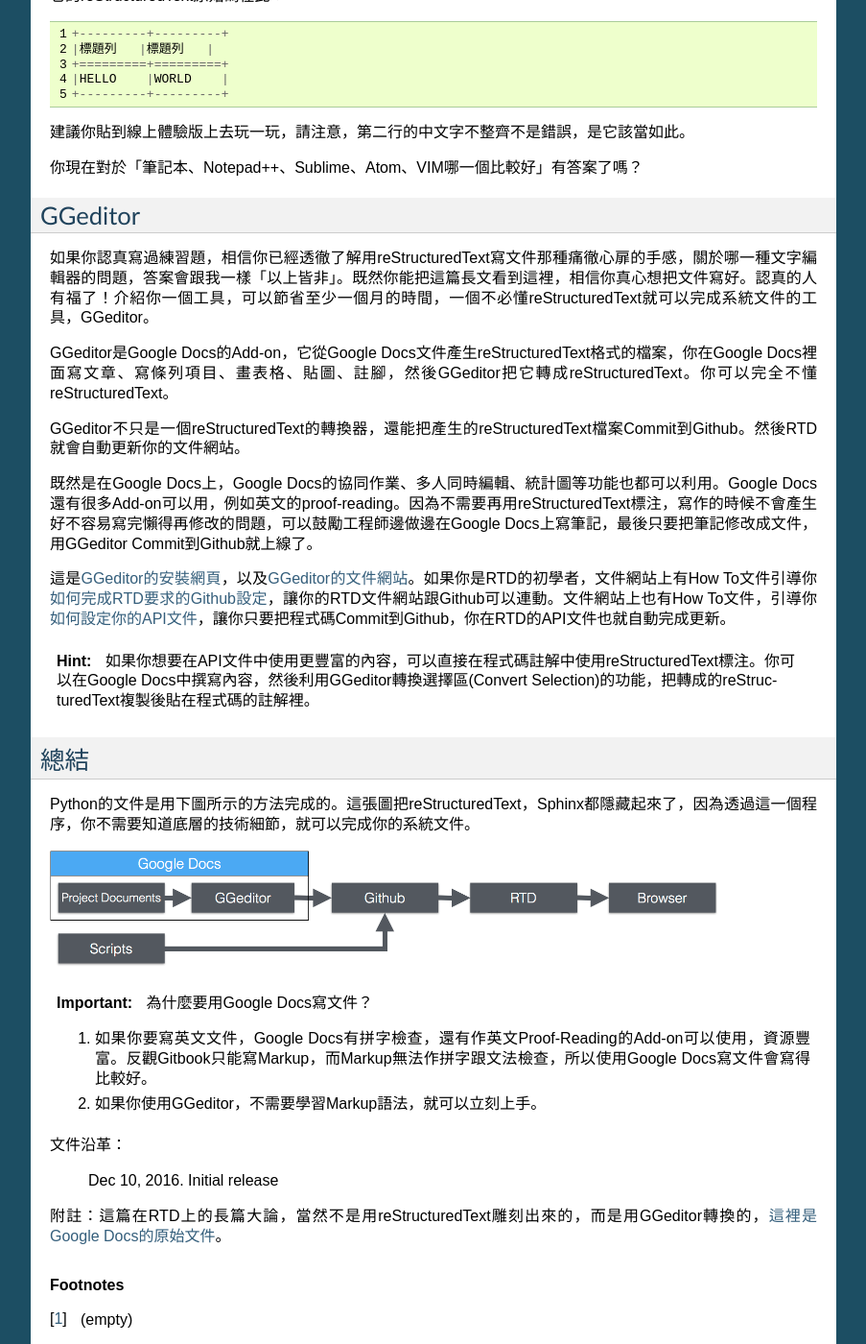
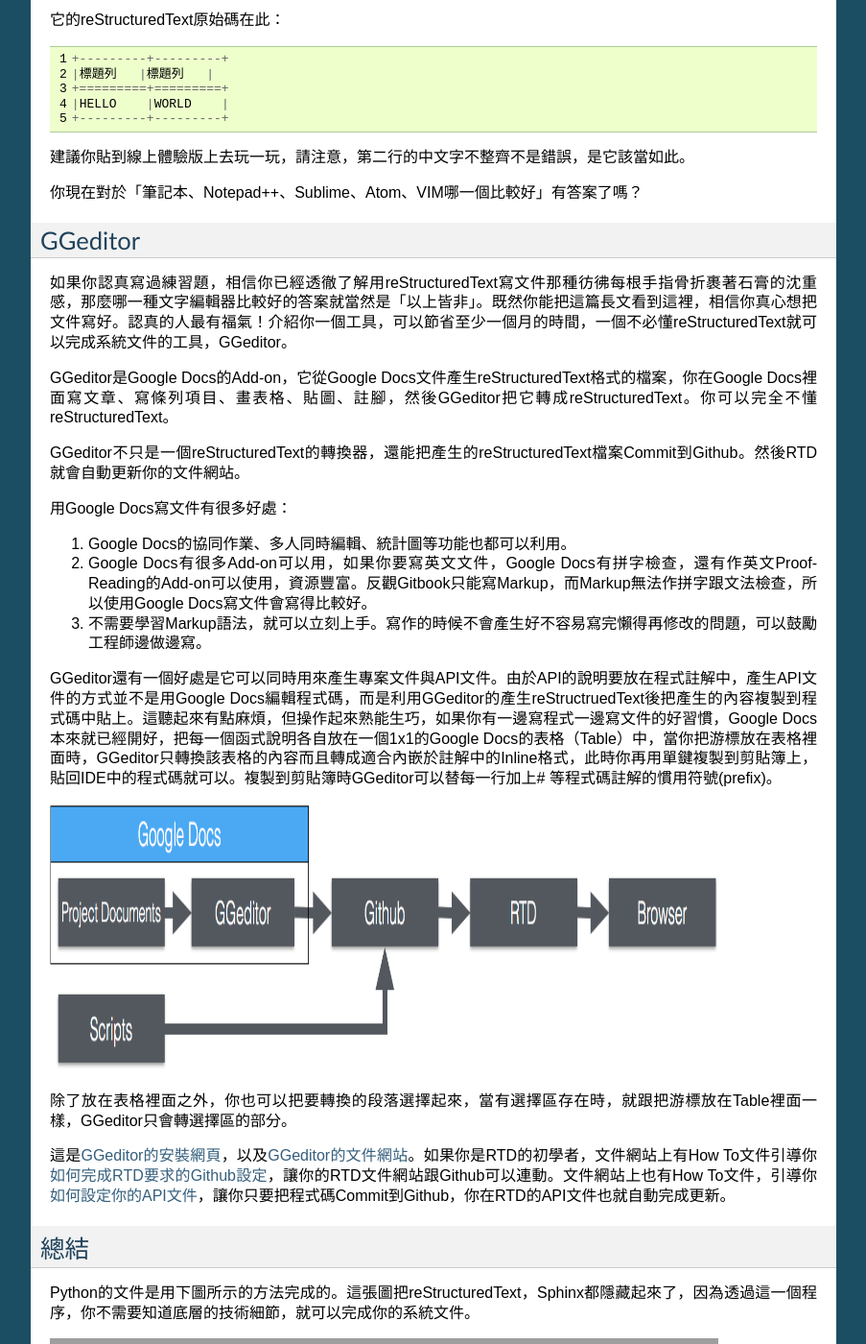
Before and after one commit to iapyeh/iapyeh, a Sphinx documentation site: the page built from docs/blogs/technical/how2pydocs.rst, in a window 1280 px wide and 1400 px high, scrolled down 5889 px. Shown: the whole window at 96% size, without its empty margins (198-1101 px from the left). Built offline with Sphinx 7.4.7, drawn with Linux system fonts in a browser that asks for light colours; some of the changed text lies outside the part shown; grey boxes are pictures that could not be loaded.

Commit message:
Google Docs reST Editor@2016-12-11 8:57:54

```diff
--- a/docs/blogs/technical/how2pydocs.rst
+++ b/docs/blogs/technical/how2pydocs.rst
@@ -96,9 +96,11 @@
 
 因為，系統文件不是只有API文件。
 
-你可以參考\ |LINK7|\ 網站，它需要一個「首頁」說明GGeditor是什麼，有什麼特性，這份文件不是API文件，還有其他Tutorial（導引）, User Guide（使用手冊）, How To（如何）, Examples（範例）等等都不是API文件，然而這些也都是系統文件。GGeditor只是一個很小的專案，大型開發案文件更是多如牛毛，而且經常需要改版再改版，不只文字跟圖案，甚至還有影音。程式設計師不只是寫程式，也不只是寫API文件，還要負責撰寫這些系統文件（還好目前還不至於負責拍影片，頂多是螢幕錄影），在人力充沛的開發團隊也許會有PM或秘書負責，然而不論是誰負責，系統文件不只是API文件這個事實不變。
+還有「專案文件」，這個概念我們很少談，少到連名字都還沒固定稱法，暫時稱為專案文件，凡是非API的文件，不是用來說明你的程式有哪些模組、有哪些函數呼叫的，都屬於這一類。
 
-這些非API 文件文件該怎麼寫沒有強制規定或國際標準可以遵循，既然最終是用網頁呈現，你直接寫HTML也行。然而，慢慢地你會發現，只有HTML是不夠的，還要有PDF才行，不然要把整份文件列印下來還挺麻煩的。到頭來終究會同意：如果可以只寫一份，然後由那一份去產生其他的格式，是一種比較好的作法。這時候，Sphinx跟reStructuredText又出場了，你用reStructruedText的格式寫一份，然後由Sphinx轉成HTML、PDF、LaTex等各種格式。如此一來，不論是API文件還是非API文件，都用reStructruedText的格式寫註解，都用Sphinx作轉換，寫系統文件只要這一套組合就可以完成，這是比較經濟實惠的作法。
+舉例而言，\ |LINK7|\ 網站，有一個「首頁」說明這個專案（GGeditor）是什麼、有什麼特性，還有其他為了讓使用者了解如何使用這個工具的Tutorial（導引）, User Guide（使用手冊）, How To（如何）, Examples（範例）等等都不是API文件而是專案文件。GGeditor只是一個小工具，大型系統的專案文件是多如牛毛，而且經常需要改版再改版，不只文字跟圖案，甚至還有影音。程式設計師不只是寫程式，也不只是寫API文件，還要負責撰寫這些專案文件，在人力充沛的開發團隊也許會有PM或秘書負責，然而不論是誰負責，系統文件包括專案跟API文件這兩種是不變的。
+
+這些專案文件該怎麼寫沒有強制規定或國際標準可以遵循，既然最終是用網頁呈現，你直接寫HTML也行。然而，慢慢地你會發現，只有HTML是不夠的，還要有PDF才行，不然要把整份文件列印下來還挺麻煩的。到頭來終究會同意：如果可以只寫一份，然後由那一份去產生其他的格式，是一種比較好的作法。這時候，Sphinx跟reStructuredText又出場了，你用reStructruedText的格式寫一份，然後由Sphinx轉成HTML、PDF、LaTex等各種格式。如此一來，不論是API文件還是專案文件，都用reStructruedText的格式寫註解，都用Sphinx作轉換，寫系統文件只要這一套組合就可以完成，這是比較經濟實惠的作法。
 
 以上所談論的觀念可以總結為以下的圖形表示。
 
@@ -138,11 +140,11 @@
 
 第一、API文件的部分，commit原始程式碼。
 
-第二、非API文件的部分，commit reStructuredText格式的文字檔。
+第二、專案文件的部分，commit reStructuredText格式的文字檔。
 
 關於第一點API文件的部分，因為Sphinx是從原始程式檔案中產生文件，你要commit到Github的程式檔。那些程式碼可以自由選擇遵守Google或NumPy制定的註解風格，這兩者風格Sphinx都支持。你可以不提供程式碼內關於運算邏輯的部分，只提供程式碼的註解部分，換言之，只提供interface性質的檔案是可以的。值得一提的是，如果要讓RTD也替你產生API文件，你要在設定檔(conf.py)中宣告，細節可以參考GGeditor提供的\ |LINK9|\ 。
 
-關於第二點，非API文件，你只需寫成reStructuredText的格式就行了，是的「只」需要寫成reStructuredText的格式，真的「只」需要寫成reStructuredText的格式！
+關於專案文件，你只需寫成reStructuredText的格式就行了，是的「只」需要寫成reStructuredText的格式，真的「只」需要寫成reStructuredText的格式！
 
 .. _ha50657a67374f257533a67c68622:
 
@@ -211,20 +213,25 @@
 GGeditor
 ========
 
-如果你認真寫過練習題，相信你已經透徹了解用reStructuredText寫文件那種痛徹心扉的手感，關於哪一種文字編輯器的問題，答案會跟我一樣「以上皆非」。既然你能把這篇長文看到這裡，相信你真心想把文件寫好。認真的人有福了！介紹你一個工具，可以節省至少一個月的時間，一個不必懂reStructuredText就可以完成系統文件的工具，GGeditor。
+如果你認真寫過練習題，相信你已經透徹了解用reStructuredText寫文件那種彷彿每根手指骨折裹著石膏的沈重感，那麼哪一種文字編輯器比較好的答案就當然是「以上皆非」。既然你能把這篇長文看到這裡，相信你真心想把文件寫好。認真的人最有福氣！介紹你一個工具，可以節省至少一個月的時間，一個不必懂reStructuredText就可以完成系統文件的工具，GGeditor。
 
 GGeditor是Google Docs的Add-on，它從Google Docs文件產生reStructuredText格式的檔案，你在Google Docs裡面寫文章、寫條列項目、畫表格、貼圖、註腳，然後GGeditor把它轉成reStructuredText。你可以完全不懂reStructuredText。
 
 GGeditor不只是一個reStructuredText的轉換器，還能把產生的reStructuredText檔案Commit到Github。然後RTD就會自動更新你的文件網站。
 
-既然是在Google Docs上，Google Docs的協同作業、多人同時編輯、統計圖等功能也都可以利用。Google Docs還有很多Add-on可以用，例如英文的proof-reading。因為不需要再用reStructuredText標注，寫作的時候不會產生好不容易寫完懶得再修改的問題，可以鼓勵工程師邊做邊在Google Docs上寫筆記，最後只要把筆記修改成文件，用GGeditor Commit到Github就上線了。
+用Google Docs寫文件有很多好處：
+
+#. Google Docs的協同作業、多人同時編輯、統計圖等功能也都可以利用。
+#. Google Docs有很多Add-on可以用，如果你要寫英文文件，Google Docs有拼字檢查，還有作英文Proof-Reading的Add-on可以使用，資源豐富。反觀Gitbook只能寫Markup，而Markup無法作拼字跟文法檢查，所以使用Google Docs寫文件會寫得比較好。
+#. 不需要學習Markup語法，就可以立刻上手。寫作的時候不會產生好不容易寫完懶得再修改的問題，可以鼓勵工程師邊做邊寫。
+
+GGeditor還有一個好處是它可以同時用來產生專案文件與API文件。由於API的說明要放在程式註解中，產生API文件的方式並不是用Google Docs編輯程式碼，而是利用GGeditor的產生reStructruedText後把產生的內容複製到程式碼中貼上。這聽起來有點麻煩，但操作起來熟能生巧，如果你有一邊寫程式一邊寫文件的好習慣，Google Docs本來就已經開好，把每一個函式說明各自放在一個1x1的Google Docs的表格（Table）中，當你把游標放在表格裡面時，GGeditor只轉換該表格的內容而且轉成適合內嵌於註解中的Inline格式，此時你再用單鍵複製到剪貼簿上，貼回IDE中的程式碼就可以。複製到剪貼簿時GGeditor可以替每一行加上# 等程式碼註解的慣用符號(prefix)。
+
+\ |IMG7|\
+
+除了放在表格裡面之外，你也可以把要轉換的段落選擇起來，當有選擇區存在時，就跟把游標放在Table裡面一樣，GGeditor只會轉選擇區的部分。
 
 這是\ |LINK18|\ ，以及\ |LINK19|\ 。如果你是RTD的初學者，文件網站上有How To文件引導你\ |LINK20|\ ，讓你的RTD文件網站跟Github可以連動。文件網站上也有How To文件，引導你\ |LINK21|\ ，讓你只要把程式碼Commit到Github，你在RTD的API文件也就自動完成更新。
-
-
-.. Hint::
-
-    如果你想要在API文件中使用更豐富的內容，可以直接在程式碼註解中使用reStructuredText標注。你可以在Google Docs中撰寫內容，然後利用GGeditor轉換選擇區(Convert Selection)的功能，把轉成的reStructuredText複製後貼在程式碼的註解裡。
 
 .. _h1634483c7822441972316c7301545:
 
@@ -233,19 +240,7 @@
 
 Python的文件是用下圖所示的方法完成的。這張圖把reStructuredText，Sphinx都隱藏起來了，因為透過這一個程序，你不需要知道底層的技術細節，就可以完成你的系統文件。
 
-\ |IMG7|\
-
-
-.. Important::
-
-    為什麼要用Google Docs寫文件？
-
-    #. 如果你要寫英文文件，Google Docs有拼字檢查，還有作英文Proof-Reading的Add-on可以使用，資源豐富。反觀Gitbook只能寫Markup，而Markup無法作拼字跟文法檢查，所以使用Google Docs寫文件會寫得比較好。
-    #. 如果你使用GGeditor，不需要學習Markup語法，就可以立刻上手。
-
-文件沿革：
-
-    Dec 10,  2016. Initial release
+\ |IMG8|\
 
 附註：這篇在RTD上的長篇大論，當然不是用reStructuredText雕刻出來的，而是用GGeditor轉換的，\ |LINK22|\ 。
 
@@ -360,12 +355,12 @@
    :width: 585 px
 
 .. |IMG3| image:: static/how2pydocs_3.png
-   :height: 293 px
-   :width: 521 px
+   :height: 305 px
+   :width: 545 px
 
 .. |IMG4| image:: static/how2pydocs_4.png
-   :height: 273 px
-   :width: 564 px
+   :height: 229 px
+   :width: 473 px
 
 .. |IMG5| image:: static/how2pydocs_5.png
    :height: 88 px
@@ -376,5 +371,9 @@
    :width: 53 px
 
 .. |IMG7| image:: static/how2pydocs_7.png
-   :height: 121 px
+   :height: 277 px
    :width: 697 px
+
+.. |IMG8| image:: static/how2pydocs_8.png
+   :height: 150 px
+   :width: 697 px
```
